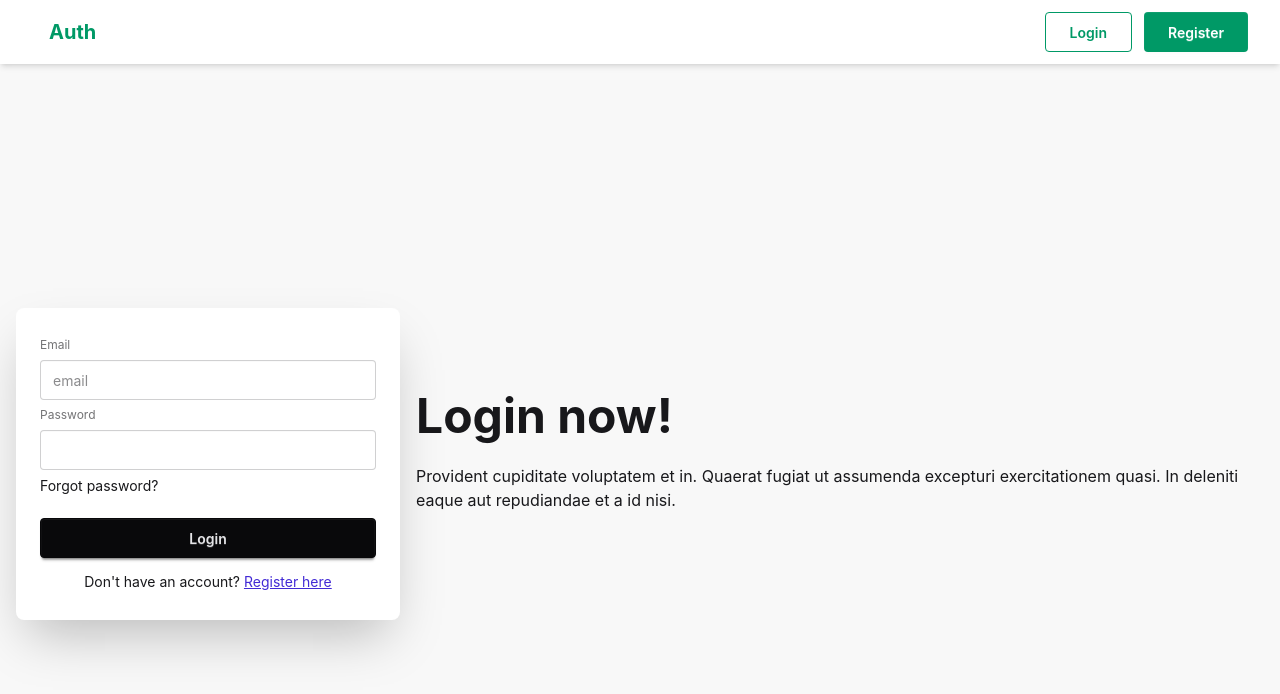
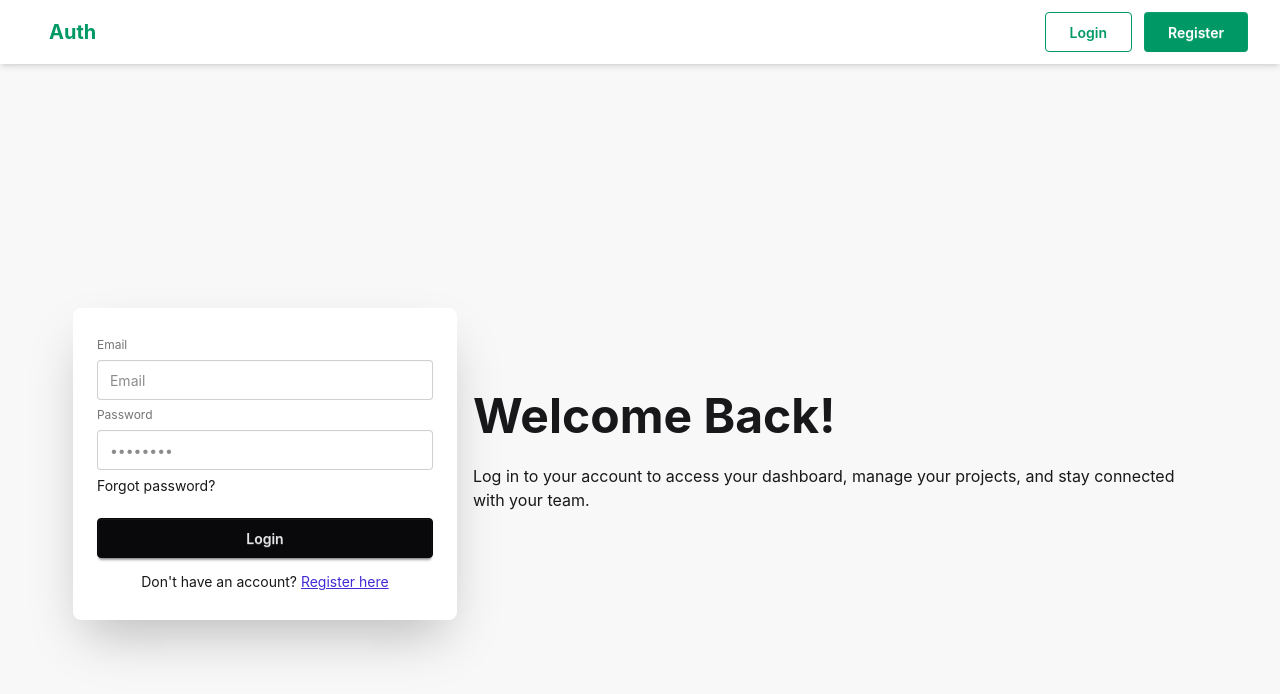
Before and after one commit to usamaanwr/authentication, a React (Vite) app in the folder client/: page /login in a window 1280 px wide. Shown: the top 694 px of the page. Built offline with nearby package versions, Linux system fonts and the light colour scheme; no server answers.

Commit message:
feat(client): enhance Login and Register components with validation and error handling

```diff
--- a/client/src/api/axiosInstance.js
+++ b/client/src/api/axiosInstance.js
@@ -8,13 +8,14 @@ axiosInstance.interceptors.response.use(
     (response)=> response,
     async(error)=>{
         const original = error.config
-        if (error.response?.status === 401 &&  !original._retry) {
+        if (error.response?.status === 401 &&  !original._retry&&
+            original.url.includes("current-user")) {
             original._retry = true
             try {
                 await axiosInstance.post("/user/refresh-token")
                 return axiosInstance(original)
             } catch (error) {
-                window.location.href("/login")
+                window.location.href="/login"
             }
         }
         return Promise.reject(error)
--- a/client/src/pages/Login.jsx
+++ b/client/src/pages/Login.jsx
@@ -2,6 +2,7 @@ import { useState } from "react"
 import { Link, useNavigate, useLocation } from "react-router-dom"
 import axiosInstance from "../api/axiosInstance"
 import { useAuth } from "../context/AuthContext"
+import { loginSchema } from "../validations/loginSchema"
 
 function Login() {
   const navigate = useNavigate()
@@ -13,20 +14,37 @@ function Login() {
   const [email, setEmail] = useState("")
   const [password, setPassword] = useState("")
   const [loading, setLoading] = useState(false)
-  const [error, setError] = useState("")
+  const [errors, setErrors] = useState({}) // ← {} hona chahiye string nahi
 
   const handleSubmit = async (e) => {
     e.preventDefault()
+    setErrors({})
+
+    // Yup validation — loading start mat karo abhi
+    try {
+      await loginSchema.validate(
+        { email, password },
+        { abortEarly: false }
+      )
+    } catch (err) {
+      const fieldErrors = {}
+      err.inner.forEach((e) => {
+        fieldErrors[e.path] = e.message
+      })
+      return setErrors(fieldErrors) // ← spinner nahi ghoomega
+    }
+
+    // Sirf yahan loading start karo
     setLoading(true)
-    setError("")
-
     try {
       const res = await axiosInstance.post("/user/login", { email, password })
       const userData = res.data?.data?.user
-      login(userData) // Context mein user set karo
+      login(userData)
       navigate("/dashboard")
     } catch (err) {
-      setError(err.response?.data?.message || "Something went wrong!")
+      console.log(err) // ← yeh add karo
+
+      setErrors({ api: err.response?.data?.message || "Something went wrong!" })
     } finally {
       setLoading(false)
     }
@@ -36,13 +54,12 @@ function Login() {
     <div className="hero bg-base-200 min-h-screen">
       <div className="hero-content flex-col lg:flex-row-reverse">
         <div className="text-center lg:text-left">
-          <h1 className="text-5xl font-bold">Login now!</h1>
+          <h1 className="text-5xl font-bold">Welcome Back!</h1>
           <p className="py-6">
-            Provident cupiditate voluptatem et in. Quaerat fugiat ut assumenda excepturi exercitationem
-            quasi. In deleniti eaque aut repudiandae et a id nisi.
+            Log in to your account to access your dashboard, manage your projects,
+            and stay connected with your team.
           </p>
         </div>
-
         <div className="card bg-base-100 w-full max-w-sm shrink-0 shadow-2xl">
           <div className="card-body">
             <form onSubmit={handleSubmit}>
@@ -54,36 +71,44 @@ function Login() {
                   </div>
                 )}
 
+                {/* API Error */}
+                {errors.api && (
+                  <div className="alert alert-error py-2 text-sm mb-2">
+                    {errors.api}
+                  </div>
+                )}
+
+                {/* Email */}
                 <label className="label">Email</label>
                 <input
                   type="email"
-                  className="input w-full"
-                  placeholder="email"
+                  className={`input w-full ${errors.email ? "input-error" : ""}`}
+                  placeholder="Email"
                   value={email}
                   onChange={(e) => setEmail(e.target.value)}
-                  required
                 />
+                {errors.email && (
+                  <p className="text-error text-xs mt-1">{errors.email}</p>
+                )}
 
+                {/* Password */}
                 <label className="label">Password</label>
                 <input
                   type="password"
-                  className="input w-full"
-                  placeholder=""
+                  className={`input w-full ${errors.password ? "input-error" : ""}`}
+                  placeholder="••••••••"
                   value={password}
                   onChange={(e) => setPassword(e.target.value)}
-                  required
                 />
+                {errors.password && (
+                  <p className="text-error text-xs mt-1">{errors.password}</p>
+                )}
 
                 <div>
                   <a className="link link-hover text-sm">Forgot password?</a>
                 </div>
 
-                {error && (
-                  <div className="alert alert-error py-2 text-sm mt-2">
-                    {error}
-                  </div>
-                )}
-
+                {/* Submit */}
                 <button
                   type="submit"
                   className="btn btn-neutral mt-4 w-full"
@@ -91,9 +116,7 @@ function Login() {
                 >
                   {loading ? (
                     <span className="loading loading-spinner"></span>
-                  ) : (
-                    "Login"
-                  )}
+                  ) : "Login"}
                 </button>
 
                 <p className="text-center text-sm mt-2">
--- a/client/src/pages/Register.jsx
+++ b/client/src/pages/Register.jsx
@@ -66,13 +66,12 @@ function Register() {
     <div className="hero bg-base-200 min-h-screen">
       <div className="hero-content flex-col lg:flex-row-reverse">
         <div className="text-center lg:text-left">
-          <h1 className="text-5xl font-bold">Register now!</h1>
-          <p className="py-6">
-            Provident cupiditate voluptatem et in. Quaerat fugiat ut assumenda
-            excepturi exercitationem quasi.
-          </p>
-        </div>
-
+  <h1 className="text-5xl font-bold">Register now!</h1>
+  <p className="py-6">
+    Don't miss out on the latest updates and exclusive offers.
+    Sign up today and get the most out of our platform.
+  </p>
+</div>
         <div className="card bg-base-100 w-full max-w-sm shrink-0 shadow-2xl">
           <div className="card-body">
             <form onSubmit={handleSubmit}>
@@ -116,7 +115,7 @@ function Register() {
                 <input
                   type="email"
                   className={`input w-full ${errors.email ? "input-error" : ""}`}
-                  placeholder="shaheer@gmail.com"
+                  placeholder="Email"
                   value={email}
                   onChange={(e) => setEmail(e.target.value)}
                 />
```
